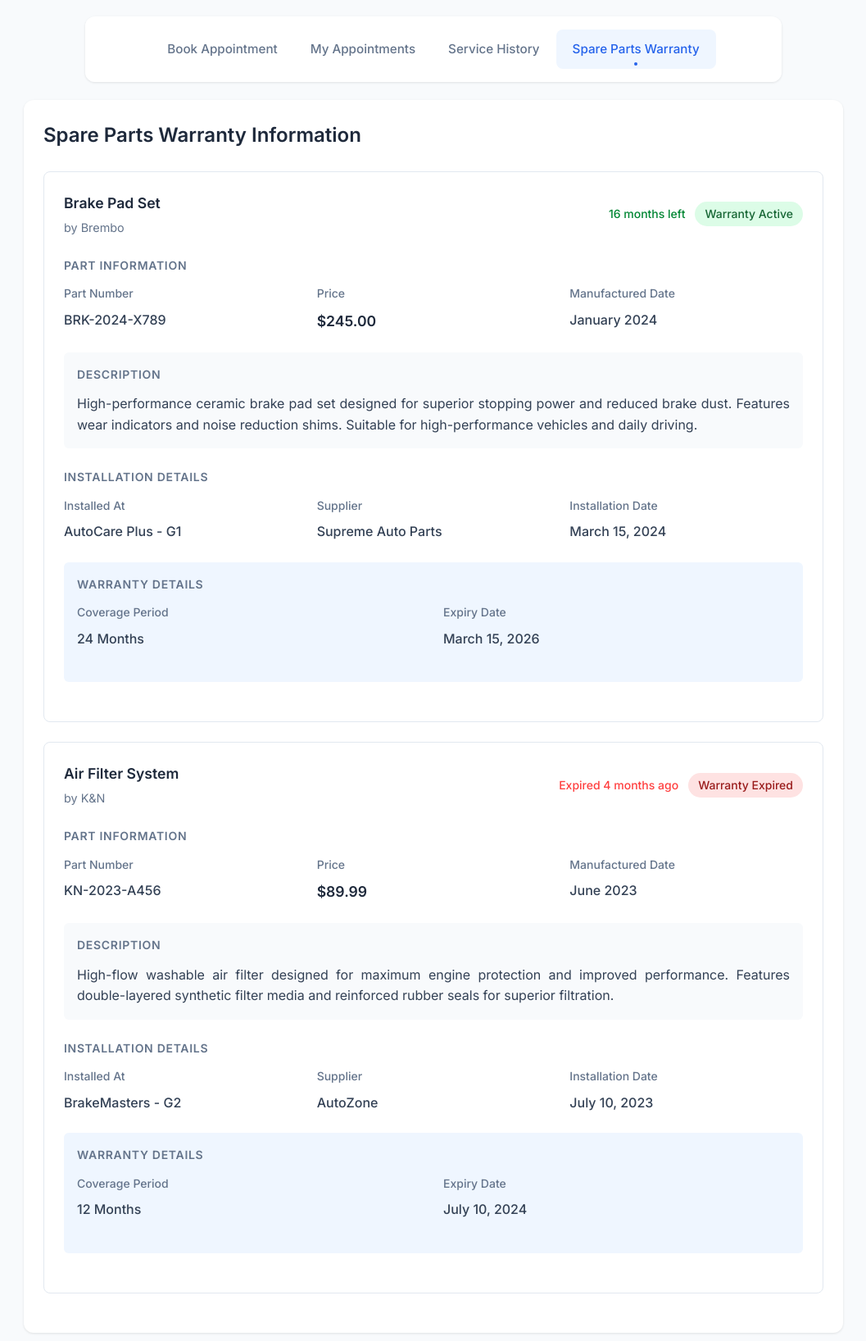
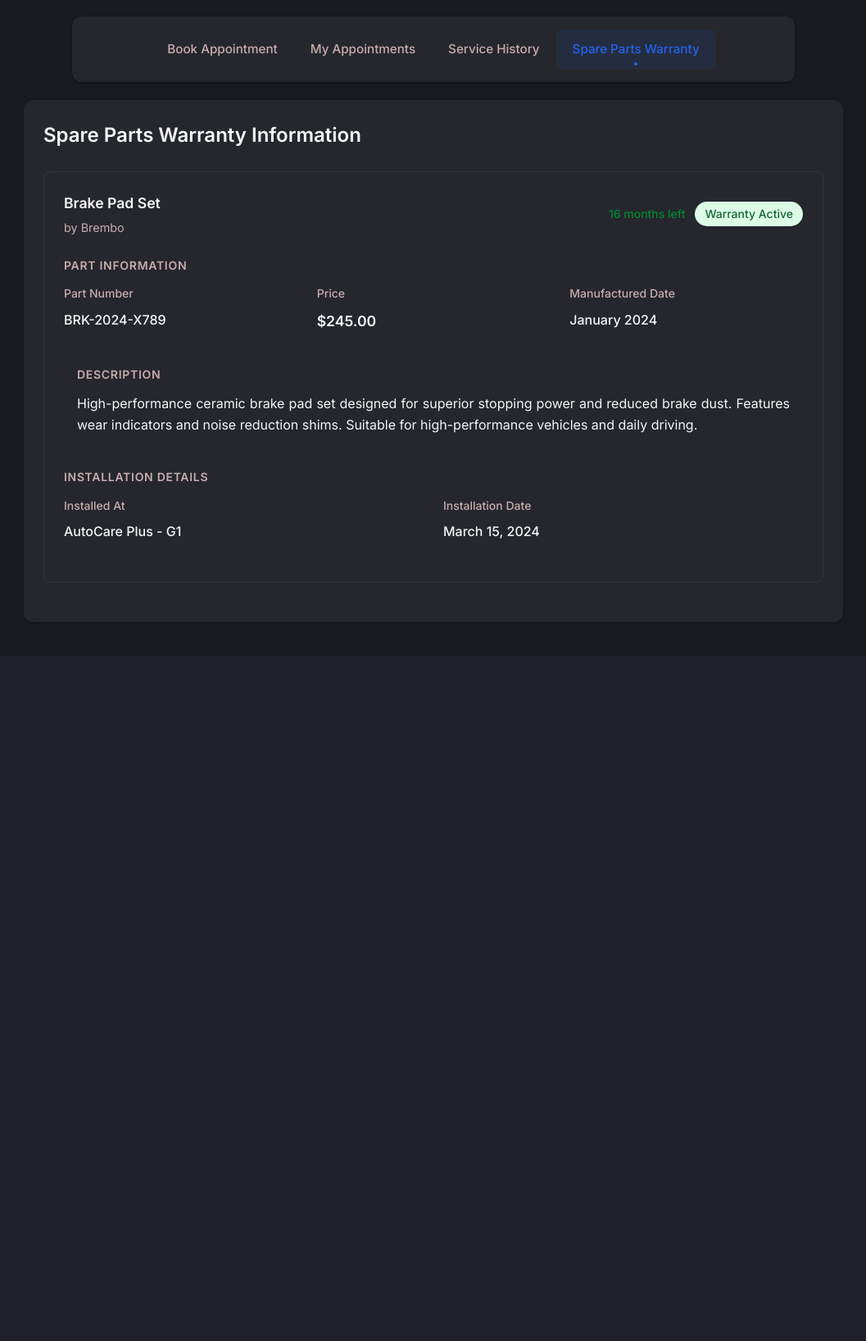
Before and after one commit to GearGuard/GearGuard, a PHP site: template views/customer/appointment/warrenty.php in a window 1280 px wide. Shown: the whole page at 82% size, without its empty margins (111-1168 px from the left). After the commit the page ends 760 px from the top, so only its background shows below. Run offline with PHP 8.4, Linux system fonts and the light colour scheme; the template is opened without the code that fills it, so the values that code supplies are empty.

Commit message:
Refactor warranty page styles to use CSS variables for improved theming and consistency

```diff
--- a/views/customer/appointment/warrenty.php
+++ b/views/customer/appointment/warrenty.php
@@ -11,6 +11,16 @@ $this->title = 'Spare Part Warranty';
     <style>
         @import url("https://fonts.googleapis.com/css2?family=Inter:wght@400;500;600;700&display=swap");
 
+        :root {
+            --text: #f5f5f5;
+            --background: #181a20;
+            --primary: #c7adad;
+            --secondary: #25272d;
+            --accent: #2463eb;
+            --hover-bg: rgba(36, 99, 235, 0.1);
+            --border: #33363f;
+        }
+
         * {
             margin: 0;
             padding: 0;
@@ -18,21 +28,21 @@ $this->title = 'Spare Part Warranty';
         }
 
         body {
-            background: #f8fafc;
+            background: var(--background);
             font-family: "Inter", sans-serif;
-            color: #334155;
+            color: var(--text);
             line-height: 1.6;
             padding: 10px;
         }
 
         .navMenu {
-            background-color: rgba(255, 255, 255, 0.9);
-            box-shadow: 0 1px 3px rgba(0, 0, 0, 0.1);
+            background-color: var(--secondary);
+            box-shadow: 0 1px 3px rgba(0, 0, 0, 0.3);
             border-radius: 12px;
             display: flex;
             justify-content: center;
             align-items: center;
-            width: 67.5%;
+            width: 70%;
             padding: 1rem;
             margin: 0 auto 2rem;
             position: sticky;
@@ -41,7 +51,7 @@ $this->title = 'Spare Part Warranty';
         }
 
         .navMenu a {
-            color: #64748b;
+            color: var(--primary);
             text-decoration: none;
             font-size: 0.95rem;
             font-weight: 500;
@@ -52,19 +62,19 @@ $this->title = 'Spare Part Warranty';
         }
 
         .navMenu a.active {
-            color: #2563eb;
-            background: #eff6ff;
+            color: var(--accent);
+            background: var(--hover-bg);
         }
 
         .navMenu a:hover {
-            color: #2563eb;
-            background: #f8fafc;
+            color: var(--accent);
+            background: var(--hover-bg);
         }
 
         .navMenu .dot {
             width: 4px;
             height: 4px;
-            background: #2563eb;
+            background: var(--accent);
             border-radius: 50%;
             position: absolute;
             bottom: 4px;
@@ -80,23 +90,23 @@ $this->title = 'Spare Part Warranty';
         }
 
         .warranty-container {
-            background: white;
+            background: var(--secondary);
             border-radius: 12px;
-            box-shadow: 0 1px 3px rgba(0, 0, 0, 0.1);
+            box-shadow: 0 1px 3px rgba(0, 0, 0, 0.3);
             max-width: 1000px;
             margin: 0 auto;
             padding: 1.5rem;
         }
 
         .title {
-            color: #1e293b;
+            color: var(--text);
             font-size: 1.5rem;
             font-weight: 600;
             margin-bottom: 1.5rem;
         }
 
         .warranty-card {
-            border: 1px solid #e2e8f0;
+            border: 1px solid var(--border);
             border-radius: 8px;
             padding: 1.5rem;
             margin-bottom: 1.5rem;
@@ -123,12 +133,12 @@ $this->title = 'Spare Part Warranty';
 
         .part-name {
             font-weight: 600;
-            color: #1e293b;
+            color: var(--text);
             font-size: 1.1rem;
         }
 
         .part-brand {
-            color: #64748b;
+            color: var(--primary);
             font-size: 0.9rem;
         }
 
@@ -169,7 +179,7 @@ $this->title = 'Spare Part Warranty';
 
         .section-title {
             font-size: 0.875rem;
-            color: #64748b;
+            color: var(--primary);
             font-weight: 600;
             margin-bottom: 0.75rem;
             text-transform: uppercase;
@@ -191,17 +201,17 @@ $this->title = 'Spare Part Warranty';
 
         .detail-label {
             font-size: 0.875rem;
-            color: #64748b;
+            color: var(--primary);
             font-weight: 500;
         }
 
         .detail-value {
-            color: #334155;
+            color: var(--text);
             font-weight: 500;
         }
 
         .part-description {
-            background: #f8fafc;
+            background: var(--secondary);
             padding: 1rem;
             border-radius: 6px;
             margin-bottom: 1.5rem;
@@ -209,7 +219,7 @@ $this->title = 'Spare Part Warranty';
         }
 
         .warranty-info {
-            background: #eff6ff;
+            background: var(--hover-bg);
             padding: 1rem;
             border-radius: 6px;
             margin-bottom: 1.5rem;
@@ -217,7 +227,7 @@ $this->title = 'Spare Part Warranty';
 
         .price-tag {
             font-weight: 600;
-            color: #1e293b;
+            color: var(--text);
             font-size: 1.1rem;
         }
 
@@ -298,95 +308,12 @@ $this->title = 'Spare Part Warranty';
                     <span class="detail-value">AutoCare Plus - G1</span>
                 </div>
                 <div class="detail-group">
-                    <span class="detail-label">Supplier</span>
-                    <span class="detail-value">Supreme Auto Parts</span>
-                </div>
-                <div class="detail-group">
                     <span class="detail-label">Installation Date</span>
                     <span class="detail-value">March 15, 2024</span>
                 </div>
             </div>
-
-            <div class="warranty-info">
-                <h3 class="section-title">Warranty Details</h3>
-                <div class="warranty-details">
-                    <div class="detail-group">
-                        <span class="detail-label">Coverage Period</span>
-                        <span class="detail-value">24 Months</span>
-                    </div>
-                    <div class="detail-group">
-                        <span class="detail-label">Expiry Date</span>
-                        <span class="detail-value">March 15, 2026</span>
-                    </div>
-                </div>
-            </div>
-        </div>
-
-        <div class="warranty-card">
-            <div class="warranty-header">
-                <div class="part-info">
-                    <span class="part-name">Air Filter System</span>
-                    <span class="part-brand">by K&N</span>
-                </div>
-                <div class="status-container">
-                    <span class="time-left-expire">Expired 4 months ago</span>
-                    <span class="warranty-status expired">Warranty Expired</span>
-                </div>
-            </div>
-
-            <h3 class="section-title">Part Information</h3>
-            <div class="warranty-details">
-                <div class="detail-group">
-                    <span class="detail-label">Part Number</span>
-                    <span class="detail-value">KN-2023-A456</span>
-                </div>
-                <div class="detail-group">
-                    <span class="detail-label">Price</span>
-                    <span class="detail-value price-tag">$89.99</span>
-                </div>
-                <div class="detail-group">
-                    <span class="detail-label">Manufactured Date</span>
-                    <span class="detail-value">June 2023</span>
-                </div>
-            </div>
-
-            <div class="part-description">
-                <h3 class="section-title">Description</h3>
-                <p>High-flow washable air filter designed for maximum engine protection and improved performance. Features double-layered synthetic filter media and reinforced rubber seals for superior filtration.</p>
-            </div>
-
-            <h3 class="section-title">Installation Details</h3>
-            <div class="warranty-details">
-                <div class="detail-group">
-                    <span class="detail-label">Installed At</span>
-                    <span class="detail-value">BrakeMasters - G2</span>
-                </div>
-                <div class="detail-group">
-                    <span class="detail-label">Supplier</span>
-                    <span class="detail-value">AutoZone</span>
-                </div>
-                <div class="detail-group">
-                    <span class="detail-label">Installation Date</span>
-                    <span class="detail-value">July 10, 2023</span>
-                </div>
-            </div>
-
-            <div class="warranty-info">
-                <h3 class="section-title">Warranty Details</h3>
-                <div class="warranty-details">
-                    <div class="detail-group">
-                        <span class="detail-label">Coverage Period</span>
-                        <span class="detail-value">12 Months</span>
-                    </div>
-                    <div class="detail-group">
-                        <span class="detail-label">Expiry Date</span>
-                        <span class="detail-value">July 10, 2024</span>
-                    </div>
-                </div>
-            </div>
         </div>
     </div>
-
 </body>
 
 </html>
```
